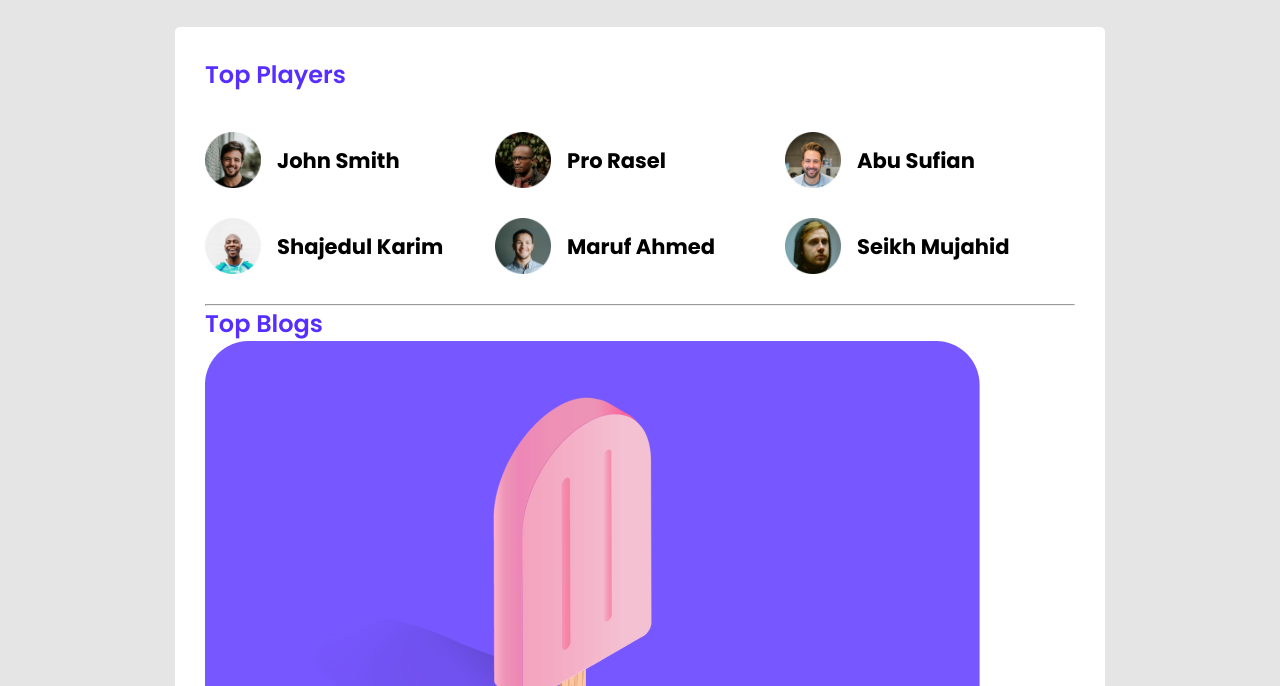
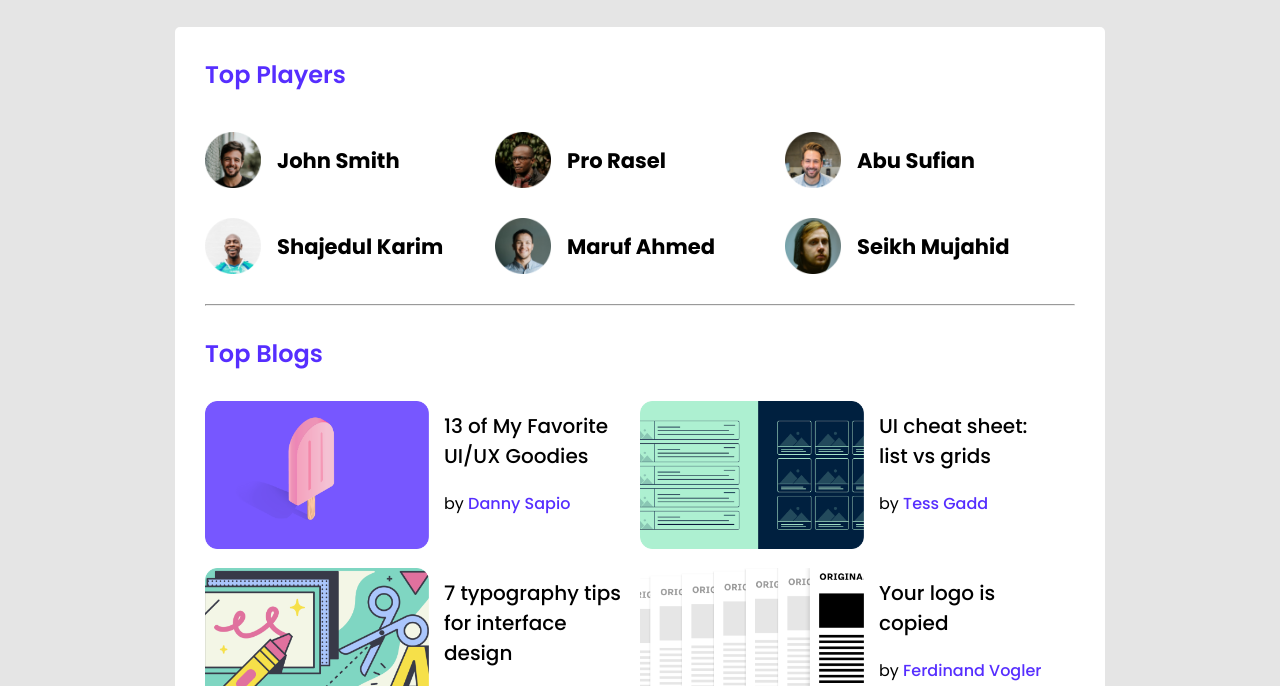
Before and after one commit to hasibulhasanshanto/leader-boar-with-flex-grid, a plain HTML site: page index.html in a window 1280 px wide. Shown: the part 97-783 px from the top of the page. Drawn offline with Linux system fonts and the light colour scheme.

Commit message:
top area top blogs area done

```diff
--- a/assets/css/style.css
+++ b/assets/css/style.css
@@ -114,4 +114,41 @@ body {
 .player-img img{
     width: 100%;
 }
+/* top blogs */
+.top-blogs{
+    padding-top: 30px;
+}
+
+.articles{
+    margin-top: 30px;
+    display: grid;
+    grid-template-columns: repeat(2, 1fr);
+}
+.single-article{
+    display: flex;
+    margin-bottom: 40px;
+}
+.thumbnail{
+    max-width: 224px;
+    height: 127px;
+}
+.thumbnail img{
+    width: 100%;
+}
+.article-content{
+    padding: 10px 15px;
+}
+.article-content .title h3{
+    font-size: 20px;
+    color: #000000;
+    font-weight: 500;
+}
+.article-content .author{
+    margin-top: 20px;
+}
+.article-content .author .name{
+   color: #562EFF;
+   font-size: 16px;
+   font-weight: 500;
+}
 /* ### Top Area Section Ends ### */
--- a/index.html
+++ b/index.html
@@ -44,7 +44,6 @@
         <section id="top-area">
             <div class="top-area container">
                 <!-- Top Players Section Start -->
-
                 <div class="top-players">
                     <h2 class="section-title">Top Players</h2>
                     <div class="players">
@@ -107,6 +106,7 @@
                 <!--/. Top Players Section End -->
 
                 <hr>
+
                 <!-- Top Blogs Section Start -->
                 <div class="top-blogs">
                     <h2 class="section-title">Top Blogs</h2>
@@ -119,7 +119,7 @@
                             </div>
                             <div class="article-content">
                                 <div class="title">
-                                    <h3></h3>
+                                    <h3>13 of My Favorite UI/UX Goodies</h3>
                                 </div>
                                 <div class="author">
                                     <p>by <span class="name">Danny Sapio</span></p>
@@ -129,42 +129,42 @@
                         <!-- single article -->
                         <article class="single-article">
                             <div class="thumbnail">
-                                <img src="./assets/images/blogs/blog-1.png" alt="blog 1">
+                                <img src="./assets/images/blogs/blog-2.png" alt="blog 2">
                             </div>
                             <div class="article-content">
                                 <div class="title">
-                                    <h3></h3>
+                                    <h3>UI cheat sheet: list vs grids</h3>
                                 </div>
                                 <div class="author">
-                                    <p>by <span class="name">Danny Sapio</span></p>
+                                    <p>by <span class="name">Tess Gadd</span></p>
                                 </div>
                             </div>
                         </article>
                         <!-- single article -->
                         <article class="single-article">
                             <div class="thumbnail">
-                                <img src="./assets/images/blogs/blog-1.png" alt="blog 1">
+                                <img src="./assets/images/blogs/blog-3.png" alt="blog 3">
                             </div>
                             <div class="article-content">
                                 <div class="title">
-                                    <h3></h3>
+                                    <h3>7 typography tips for interface design</h3>
                                 </div>
                                 <div class="author">
-                                    <p>by <span class="name">Danny Sapio</span></p>
+                                    <p>by <span class="name">Jeremiah Lam</span></p>
                                 </div>
                             </div>
                         </article>
                         <!-- single article -->
                         <article class="single-article">
                             <div class="thumbnail">
-                                <img src="./assets/images/blogs/blog-1.png" alt="blog 1">
+                                <img src="./assets/images/blogs/blog-4.png" alt="blog 4">
                             </div>
                             <div class="article-content">
                                 <div class="title">
-                                    <h3></h3>
+                                    <h3>Your logo is copied</h3>
                                 </div>
                                 <div class="author">
-                                    <p>by <span class="name">Danny Sapio</span></p>
+                                    <p>by <span class="name">Ferdinand Vogler</span></p>
                                 </div>
                             </div>
                         </article>
```
